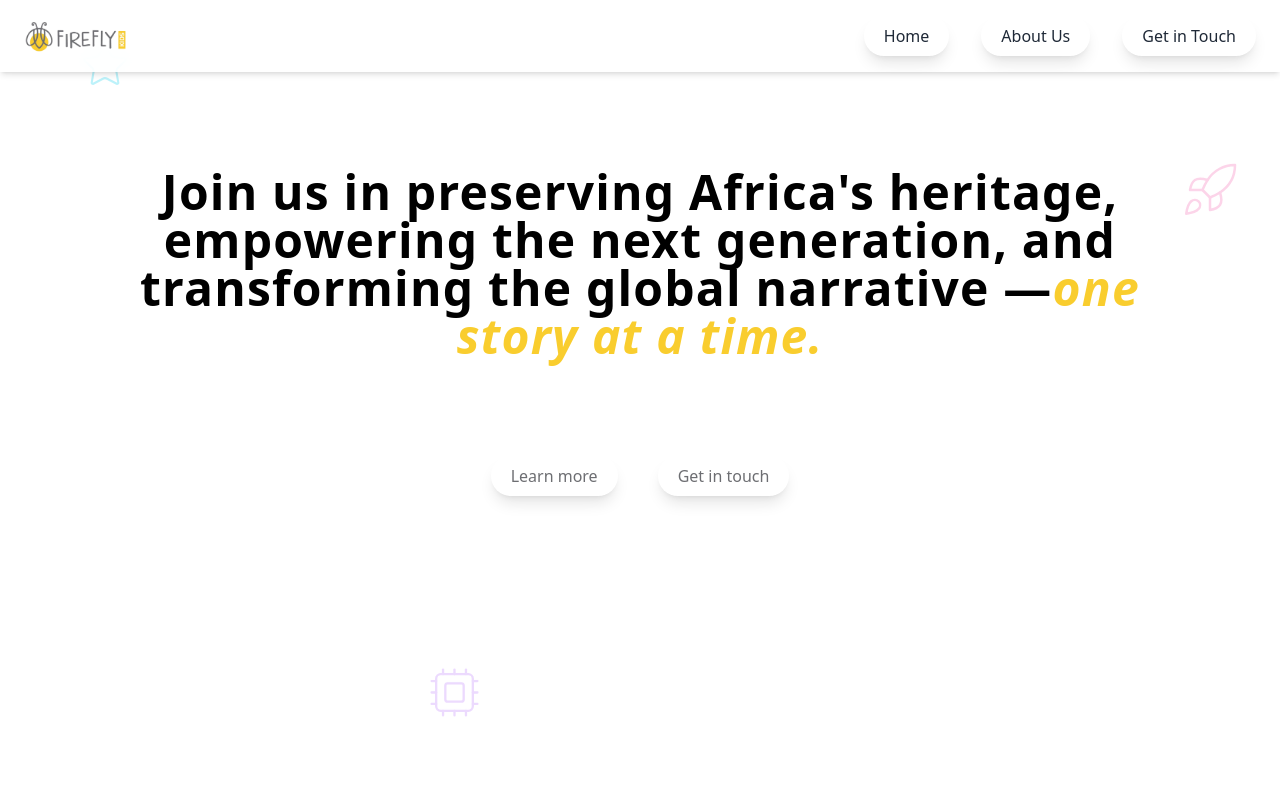
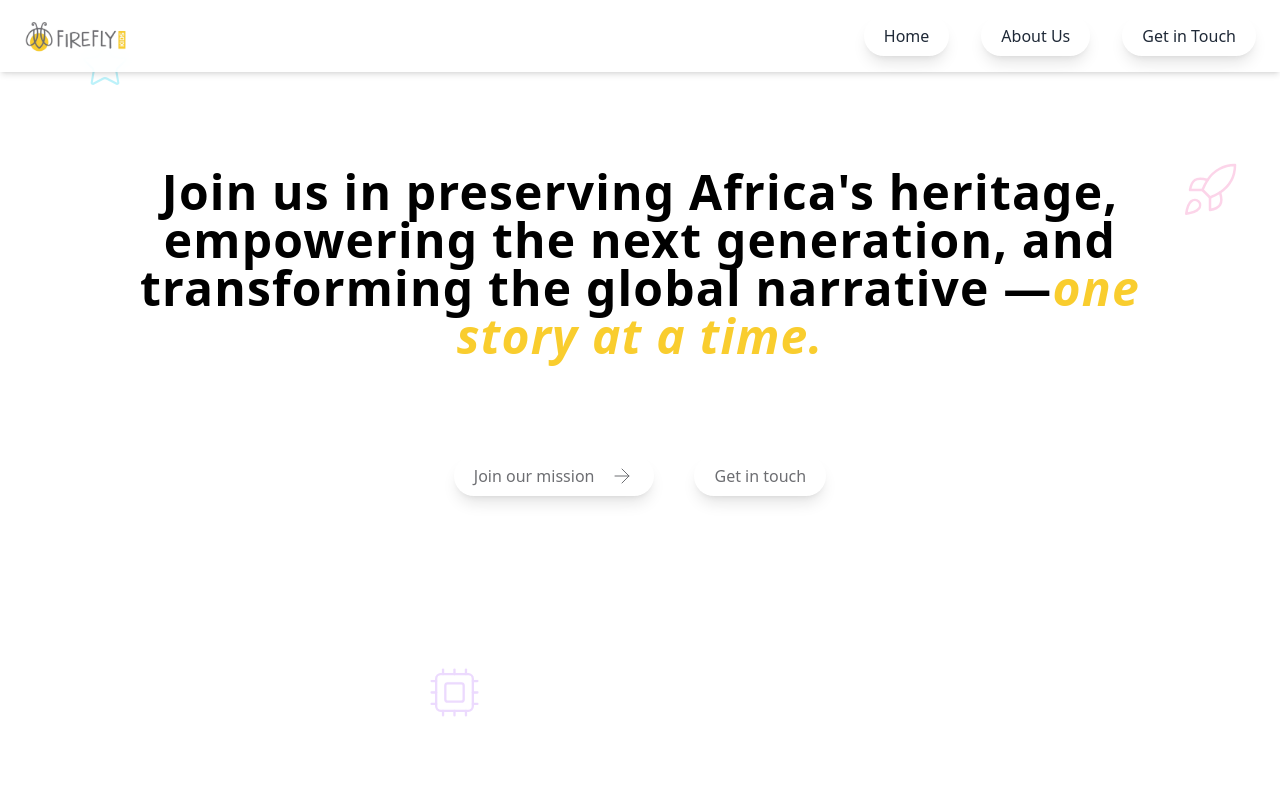
Before and after one commit to Griffin-Ndede/Firefly_frontend, a React (Vite) app: page / in a window 1280 px wide. Shown: the top 800 px of the page. Built offline with nearby package versions, Linux system fonts and the light colour scheme.

Commit message:
Style: styles the buttons in the first section of the homepage

```diff
--- a/src/Pages/Home.jsx
+++ b/src/Pages/Home.jsx
@@ -2,7 +2,7 @@ import React from 'react'
 import Navbar from '../Components/Navbar'
 import Footer from '../Components/Footer'
 import FloatingIconsBackground from '../Components/FloatingIconsBackground'
-import { CircleCheckBig, Grip, ScrollText, Users, SquareStack, Palette, Brush, Blend, Ratio, Library, LibraryBig } from 'lucide-react'
+import { CircleCheckBig, Grip, ScrollText, Users, SquareStack, Palette, Brush, Blend, Ratio, Library, LibraryBig, ArrowBigLeft, ArrowRight } from 'lucide-react'
 
 function Home() {
 
@@ -57,8 +57,13 @@ function Home() {
                     </span>
                 </p>
                 <div className='flex justify-center gap-10 mt-24'>
-                    <button className='py-2 px-5 rounded-3xl shadow-lg transition-all duration-200 text-custom-gray hover:bg-custom-yellow hover:text-white'>Learn more</button>
-                    <button className='py-2 px-5 rounded-3xl shadow-lg transition-all duration-200 text-custom-gray hover:bg-custom-yellow hover:text-white'>Get in touch</button>
+                    <button className='flex  gap-4 py-2 px-5 font-light rounded-3xl shadow-lg transition-all  transform hover:scale-110 duration-200 text-custom-gray hover:bg-custom-yellow hover:text-white'>
+                        Join our mission
+                        <ArrowRight strokeWidth={1} className='' />
+                    </button>
+                    <button className='py-2 px-5  font-light rounded-3xl shadow-lg transition-all hover:scale-110 duration-200 text-custom-gray hover:bg-custom-yellow hover:text-white'>
+                        Get in touch
+                    </button>
                 </div>
             </section>
             <section className='md:h-fit bg-custom-beige py-10'>
```
